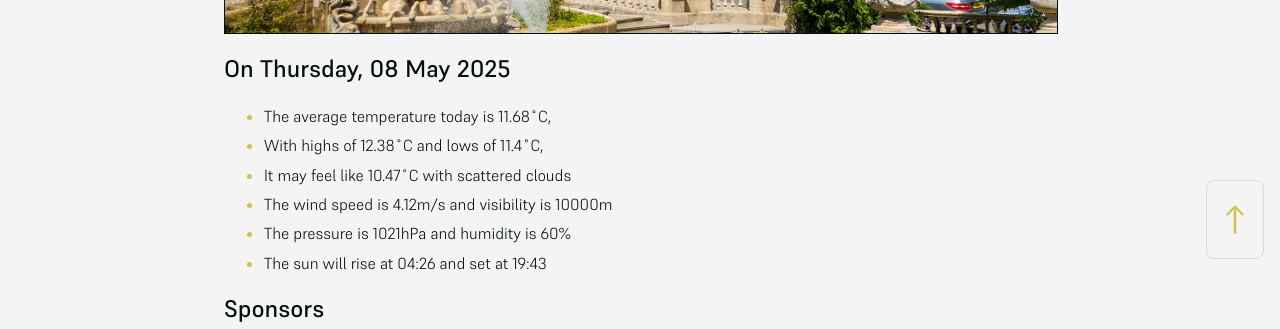
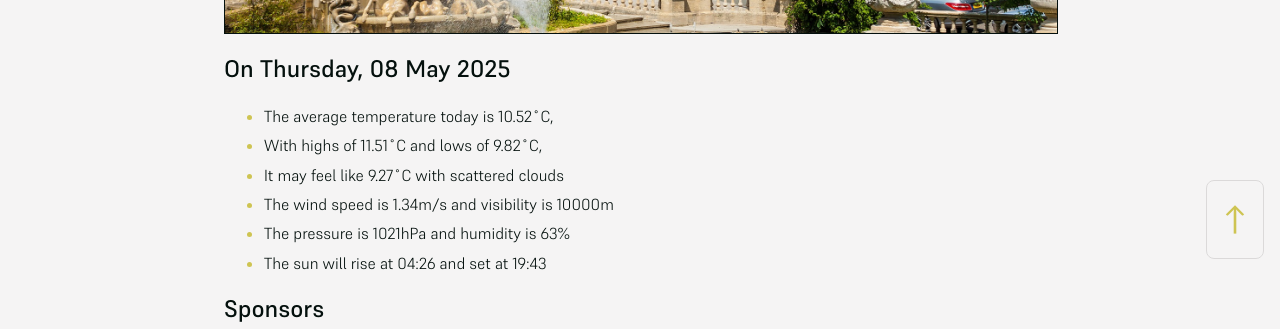
Before and after one commit to mat-0/cheltenham-open-data, a Jekyll site: the page built from index.md, in a window 1280 px wide. Shown: the part 625-954 px from the top of the page. Built offline with Jekyll 4.4.1, drawn with Linux system fonts in a browser that asks for light colours.

Commit message:
Updated 2025-05-08 19:57:44

```diff
--- a/index.md
+++ b/index.md
@@ -10,11 +10,11 @@ seo: Menu
 <!-- weather_marker starts -->
 ## On Thursday, 08 May 2025
 
-- The average temperature today is 11.68˚C,
-- With highs of 12.38˚C and lows of 11.4˚C,
-- It may feel like 10.47˚C with scattered clouds
-- The wind speed is 4.12m/s and visibility is 10000m
-- The pressure is 1021hPa and humidity is 60%
+- The average temperature today is 10.52˚C,
+- With highs of 11.51˚C and lows of 9.82˚C,
+- It may feel like 9.27˚C with scattered clouds
+- The wind speed is 1.34m/s and visibility is 10000m
+- The pressure is 1021hPa and humidity is 63%
 - The sun will rise at 04:26 and set at 19:43
 
 <!-- weather_marker ends -->
```
Also changed, not shown: _data/flood.json (+5 -69 lines), _pages/fix-my-street.md (+1 -1 lines), _pages/news.md (+10 -10 lines).
